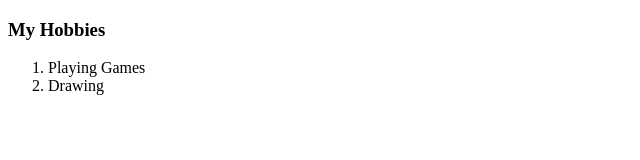
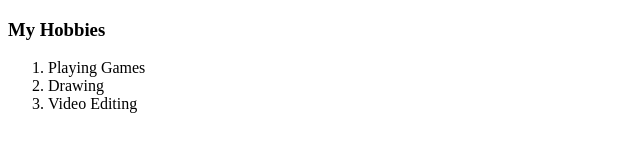
Before and after one commit to raelynscarlett/cv, a plain HTML site: page hobbies.html in a window 1280 px wide. Shown: the whole page, without its empty margins (0-640 px from the left). Drawn offline with Linux system fonts and the light colour scheme.

Commit message:
Update hobbies.html

```diff
--- a/hobbies.html
+++ b/hobbies.html
@@ -9,6 +9,7 @@
     <ol>
       <li>Playing Games</li>
       <li>Drawing</li>
+      <li>Video Editing</li>
     </ol>
   </body>
 </html>
```
